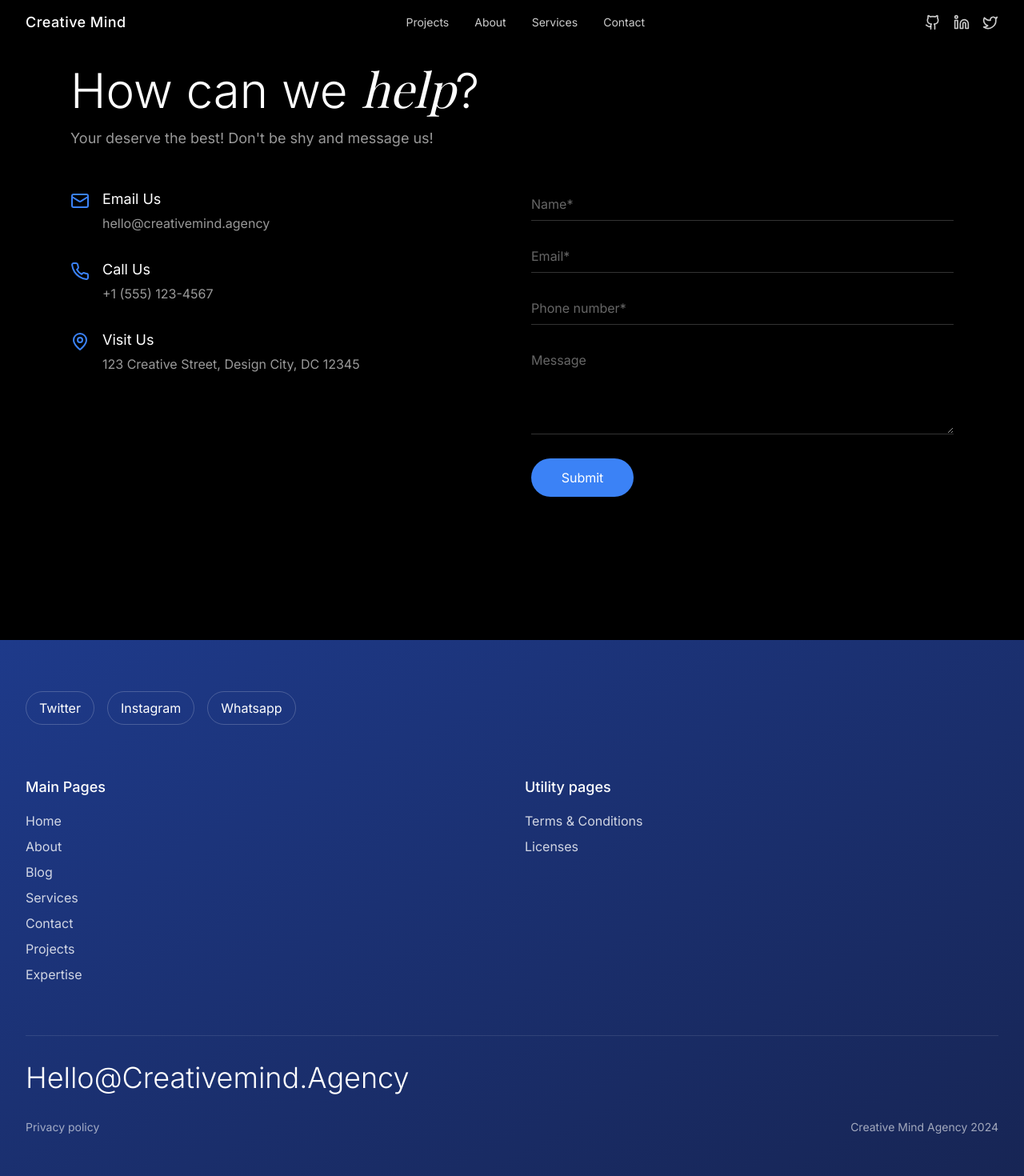
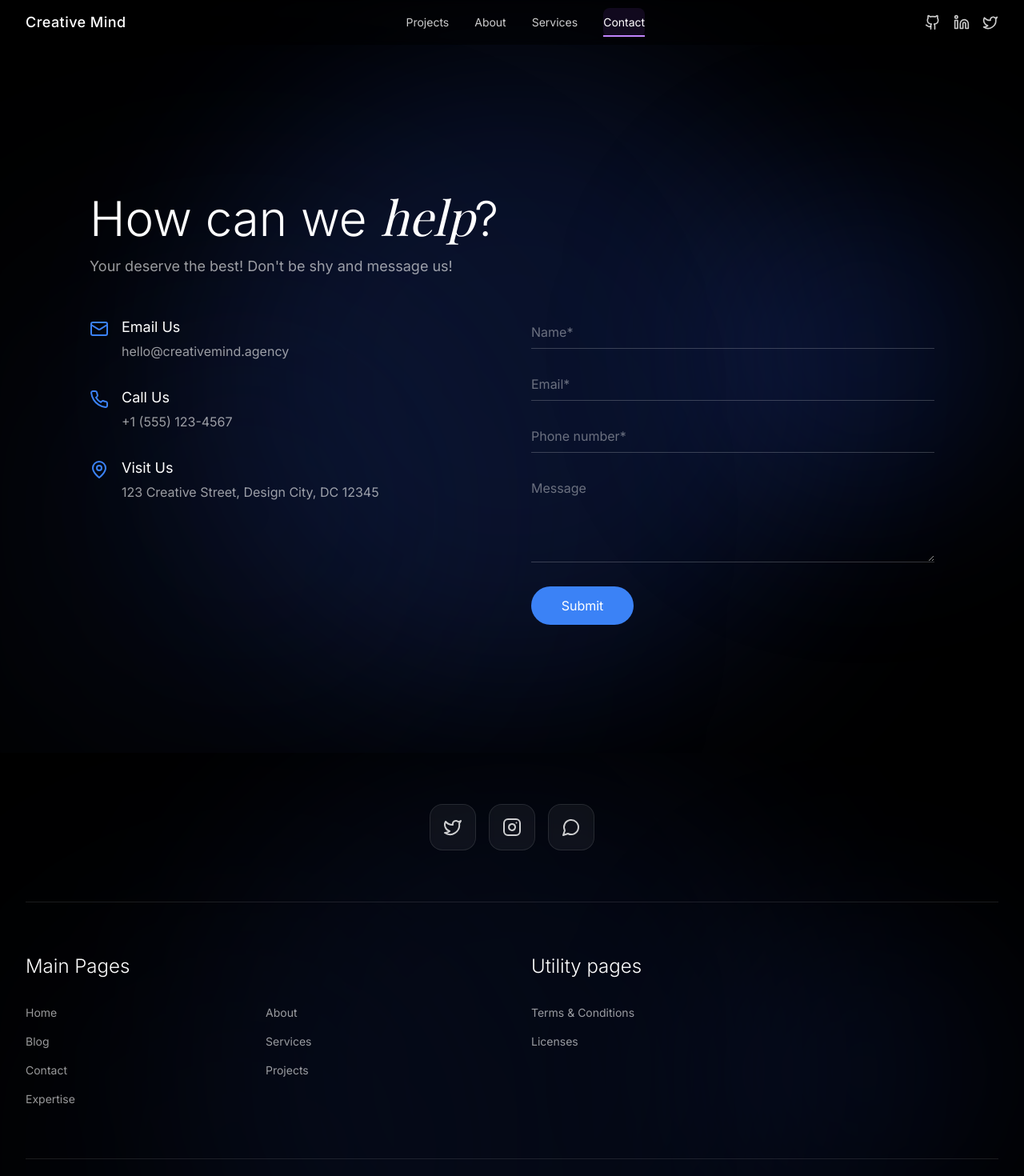
Before and after one commit to NiphoMathibela/agency-web, a React (Vite) app: page /contact in a window 1280 px wide. Shown: the top 1470 px of the page at 80% size. Built offline with nearby package versions, Linux system fonts and the light colour scheme; a web font is replaced by a local one.

Commit message:
UI Theme updates

```diff
--- a/src/App.tsx
+++ b/src/App.tsx
@@ -1,7 +1,6 @@
 import { BrowserRouter as Router, Routes, Route } from 'react-router-dom';
 import Navbar from './components/layout/Navbar';
 import Hero from './components/home/Hero';
-import Partners from './components/sections/Partners';
 import Experience from './components/sections/Experience';
 import Projects from './components/sections/Projects';
 import Services from './components/pages/Services';
--- a/src/components/layout/Footer.tsx
+++ b/src/components/layout/Footer.tsx
@@ -1,5 +1,7 @@
 import React from 'react';
 import { Link } from 'react-router-dom';
+import { Twitter, Instagram, MessageCircle } from 'lucide-react';
+import BlueHue from '../ui/BlueHue';
 
 const Footer = () => {
   const mainPages = [
@@ -18,78 +20,99 @@ const Footer = () => {
   ];
 
   const socialLinks = [
-    { name: 'Twitter', href: 'https://twitter.com' },
-    { name: 'Instagram', href: 'https://instagram.com' },
-    { name: 'Whatsapp', href: 'https://whatsapp.com' },
+    {
+      name: 'Twitter',
+      href: 'https://twitter.com',
+      Icon: Twitter
+    },
+    {
+      name: 'Instagram',
+      href: 'https://instagram.com',
+      Icon: Instagram
+    },
+    {
+      name: 'Whatsapp',
+      href: 'https://whatsapp.com',
+      Icon: MessageCircle
+    },
   ];
 
   const currentYear = new Date().getFullYear();
 
   return (
-    <footer className="bg-gradient-to-br from-blue-900 to-blue-950 text-white py-16">
-      <div className="max-w-7xl mx-auto px-4 sm:px-6 lg:px-8">
+    <footer className="bg-black relative overflow-hidden">
+      <BlueHue variant="intense" className="opacity-50" />
+      <div className="max-w-7xl mx-auto px-4 sm:px-6 lg:px-8 relative z-10">
         {/* Social Links */}
-        <div className="flex gap-4 mb-16">
-          {socialLinks.map((link) => (
+        <div className="py-16 border-b border-white/10">
+          <div className="flex flex-wrap gap-4 justify-center">
+            {socialLinks.map(({ name, href, Icon }) => (
               <a
-              key={link.name}
-              href={link.href}
+                key={name}
+                href={href}
                 target="_blank"
                 rel="noopener noreferrer"
-              className="px-4 py-2 border border-white/20 rounded-full hover:bg-white/10 transition-colors duration-300"
+                className="p-4 rounded-2xl backdrop-blur-sm bg-white/5 border border-white/10
+                         transition-all duration-300 hover:bg-white/10 hover:border-white/20 group"
+                aria-label={name}
               >
-              {link.name}
+                <Icon className="h-6 w-6 text-white/80 group-hover:text-blue-400 group-hover:scale-110 transition-all duration-300" />
               </a>
             ))}
           </div>
+        </div>
 
         {/* Navigation Links */}
-        <div className="grid grid-cols-1 md:grid-cols-2 gap-8 mb-16">
-          <div>
-            <h3 className="text-lg font-medium mb-4">Main Pages</h3>
-            <ul className="space-y-2">
+        <div className="py-16 grid grid-cols-1 md:grid-cols-2 gap-12">
+          <div className="space-y-8">
+            <h3 className="text-2xl font-light text-white mb-6">Main Pages</h3>
+            <div className="grid grid-cols-2 gap-4">
               {mainPages.map((page) => (
-                <li key={page.name}>
                 <Link
+                  key={page.name}
                   to={page.href}
-                    className="text-white/80 hover:text-white transition-colors duration-300"
+                  className="text-white/60 hover:text-blue-400 transition-colors duration-300 text-sm"
                 >
                   {page.name}
                 </Link>
-                </li>
               ))}
-            </ul>
             </div>
-          <div>
-            <h3 className="text-lg font-medium mb-4">Utility pages</h3>
-            <ul className="space-y-2">
+          </div>
+          <div className="space-y-8">
+            <h3 className="text-2xl font-light text-white mb-6">Utility pages</h3>
+            <div className="space-y-4">
               {utilityPages.map((page) => (
-                <li key={page.name}>
                 <Link
+                  key={page.name}
                   to={page.href}
-                    className="text-white/80 hover:text-white transition-colors duration-300"
+                  className="text-white/60 hover:text-blue-400 transition-colors duration-300 block text-sm"
                 >
                   {page.name}
                 </Link>
-                </li>
               ))}
-            </ul>
+            </div>
           </div>
         </div>
 
         {/* Email and Copyright */}
-        <div className="border-t border-white/10 pt-8">
+        <div className="py-16 border-t border-white/10">
           <a
             href="mailto:Hello@Creativemind.Agency"
-            className="text-4xl font-light hover:text-white/80 transition-colors duration-300 block mb-8"
+            className="block text-center text-4xl font-light text-white hover:text-blue-400 transition-colors duration-300 mb-8
+                     backdrop-blur-sm rounded-2xl p-8 bg-white/5 border border-white/10 hover:bg-white/10 hover:border-white/20"
           >
             Hello@Creativemind.Agency
           </a>
-          <div className="flex justify-between items-center text-white/60 text-sm">
-            <Link to="/privacy-policy" className="hover:text-white transition-colors duration-300">
+          <div className="flex flex-col md:flex-row justify-between items-center gap-4 text-white/40 text-sm">
+            <Link
+              to="/privacy-policy"
+              className="hover:text-blue-400 transition-colors duration-300 order-2 md:order-1"
+            >
               Privacy policy
             </Link>
-            <p>Creative Mind Agency {currentYear}</p>
+            <p className="order-1 md:order-2">
+              {currentYear} Creative Mind Agency. All rights reserved.
+            </p>
           </div>
         </div>
       </div>
--- a/src/components/layout/Navbar.tsx
+++ b/src/components/layout/Navbar.tsx
@@ -1,9 +1,11 @@
 import React, { useState, useEffect } from 'react';
+import { Link, useLocation } from 'react-router-dom';
 import { Menu, X, Github, Linkedin, Twitter } from 'lucide-react';
 
 const Navbar = () => {
   const [isOpen, setIsOpen] = useState(false);
   const [scrolled, setScrolled] = useState(false);
+  const location = useLocation();
 
   useEffect(() => {
     const handleScroll = () => {
@@ -13,12 +15,30 @@ const Navbar = () => {
     return () => window.removeEventListener('scroll', handleScroll);
   }, []);
 
-  const navItems = ['Projects', 'About', 'Services', 'Contact'];
+  // Close mobile menu when route changes
+  useEffect(() => {
+    setIsOpen(false);
+  }, [location]);
+
+  const navItems = [
+    { name: 'Projects', path: '/projects' },
+    { name: 'About', path: '/about' },
+    { name: 'Services', path: '/services' },
+    { name: 'Contact', path: '/contact' }
+  ];
+
   const socialLinks = [
     { Icon: Github, href: 'https://github.com', label: 'GitHub' },
     { Icon: Linkedin, href: 'https://linkedin.com', label: 'LinkedIn' },
     { Icon: Twitter, href: 'https://twitter.com', label: 'Twitter' },
   ];
+
+  const isActivePath = (path: string) => {
+    if (path === '/') {
+      return location.pathname === '/';
+    }
+    return location.pathname === path;
+  };
 
   return (
     <nav className={`fixed top-0 w-full z-50 transition-all duration-300 ${
@@ -26,22 +46,33 @@ const Navbar = () => {
     }`}>
       <div className="max-w-7xl mx-auto px-4 sm:px-6 lg:px-8">
         <div className="flex justify-between items-center h-14">
-          <div className="text-white text-lg font-medium tracking-wide transition-all duration-300 hover:text-purple-400 cursor-pointer">
+          <Link
+            to="/"
+            className="text-white text-lg font-medium tracking-wide transition-all duration-300 hover:text-purple-400 cursor-pointer"
+          >
             Creative Mind
-          </div>
+          </Link>
 
           {/* Desktop Navigation */}
           <div className="hidden md:flex space-x-8">
             {navItems.map((item) => (
-              <a
-                key={item}
-                href={`#${item.toLowerCase()}`}
-                className="relative text-white/80 hover:text-white text-sm transition-all duration-300 group py-2"
+              <Link
+                key={item.name}
+                to={item.path}
+                className={`relative text-sm transition-all duration-300 group py-2
+                  ${isActivePath(item.path)
+                    ? 'text-white'
+                    : 'text-white/80 hover:text-white'
+                  }`}
               >
-                <span className="relative z-10">{item}</span>
-                <span className="absolute inset-0 bg-purple-500/10 rounded-lg scale-0 group-hover:scale-100 transition-transform duration-300 ease-out" />
-                <span className="absolute bottom-0 left-0 h-[2px] w-0 bg-purple-400 group-hover:w-full transition-all duration-300 ease-out" />
-              </a>
+                <span className="relative z-10">{item.name}</span>
+                <span className={`absolute inset-0 bg-purple-500/10 rounded-lg scale-0 group-hover:scale-100 transition-transform duration-300 ease-out
+                  ${isActivePath(item.path) ? 'scale-100' : ''}`}
+                />
+                <span className={`absolute bottom-0 left-0 h-[2px] bg-purple-400 transition-all duration-300 ease-out
+                  ${isActivePath(item.path) ? 'w-full' : 'w-0 group-hover:w-full'}`}
+                />
+              </Link>
             ))}
           </div>
 
@@ -84,14 +115,17 @@ const Navbar = () => {
         >
           <div className="px-2 pt-2 pb-3 space-y-1">
             {navItems.map((item) => (
-              <a
-                key={item}
-                href={`#${item.toLowerCase()}`}
-                className="block text-white/80 hover:text-white hover:bg-purple-500/10 px-3 py-2 rounded-md text-base transition-all duration-300"
-                onClick={() => setIsOpen(false)}
+              <Link
+                key={item.name}
+                to={item.path}
+                className={`block px-3 py-2 rounded-md text-base transition-all duration-300
+                  ${isActivePath(item.path)
+                    ? 'text-white bg-purple-500/20'
+                    : 'text-white/80 hover:text-white hover:bg-purple-500/10'
+                  }`}
               >
-                {item}
-              </a>
+                {item.name}
+              </Link>
             ))}
           </div>
           {/* Social Icons - Mobile */}
--- a/src/components/pages/About.tsx
+++ b/src/components/pages/About.tsx
@@ -1,6 +1,7 @@
 import React from 'react';
 import { motion } from 'framer-motion';
 import { Users, Award, Clock } from 'lucide-react';
+import BlueHue from '../ui/BlueHue';
 
 const teamMembers = [
   {
@@ -22,12 +23,13 @@ const teamMembers = [
 
 const About = () => {
   return (
-    <div className="min-h-screen bg-black">
+    <div className="min-h-screen bg-black pt-20 relative overflow-hidden">
+      <BlueHue variant="default" />
       <motion.div
         initial={{ opacity: 0 }}
         animate={{ opacity: 1 }}
         transition={{ duration: 0.6 }}
-        className="max-w-6xl mx-auto px-6 py-20"
+        className="max-w-6xl mx-auto px-6 py-20 relative z-10"
       >
         <div className="text-center mb-16">
           <motion.h1
--- a/src/components/pages/Contact.tsx
+++ b/src/components/pages/Contact.tsx
@@ -1,6 +1,7 @@
 import React, { useState } from 'react';
 import { motion } from 'framer-motion';
 import { Mail, Phone, MapPin } from 'lucide-react';
+import BlueHue from '../ui/BlueHue';
 
 const Contact = () => {
   const [formState, setFormState] = useState({
@@ -16,7 +17,9 @@ const Contact = () => {
   };
 
   return (
-    <div className="min-h-screen bg-black">
+    <div className="min-h-screen bg-black pt-20 relative overflow-hidden">
+      <BlueHue variant="intense" />
+      <div className="max-w-6xl mx-auto px-6 py-20 relative z-10">
         <motion.div
           initial={{ opacity: 0 }}
           animate={{ opacity: 1 }}
@@ -132,6 +135,7 @@ const Contact = () => {
           </div>
         </motion.div>
       </div>
+    </div>
   );
 };
 
--- a/src/components/pages/Services.tsx
+++ b/src/components/pages/Services.tsx
@@ -1,6 +1,7 @@
 import React from 'react';
 import { motion } from 'framer-motion';
 import { Globe, Code, Video, Search } from 'lucide-react';
+import BlueHue from '../ui/BlueHue';
 
 const services = [
   {
@@ -31,12 +32,13 @@ const services = [
 
 const Services = () => {
   return (
-    <div className="min-h-screen bg-black">
+    <div className="min-h-screen bg-black pt-20 relative overflow-hidden">
+      <BlueHue variant="default" />
+      <div className="max-w-6xl mx-auto px-6 py-20 relative z-10">
         <motion.div
           initial={{ opacity: 0 }}
           animate={{ opacity: 1 }}
           transition={{ duration: 0.6 }}
-        className="max-w-6xl mx-auto px-6 py-20"
         >
           <motion.h1
             initial={{ y: 20, opacity: 0 }}
@@ -77,6 +79,7 @@ const Services = () => {
           </div>
         </motion.div>
       </div>
+    </div>
   );
 };
 
--- a/src/components/sections/Experience.tsx
+++ b/src/components/sections/Experience.tsx
@@ -1,22 +1,67 @@
+import React from 'react';
+import BlueHue from '../ui/BlueHue';
+import { Users, Award, Clock, Zap } from 'lucide-react';
+
 const stats = [
-  { number: '200+', label: 'Projects completed' },
-  { number: '80+', label: 'Happy clients' },
-  { number: '7+', label: 'Years of experience' },
-  { number: '10+', label: 'Industry awards' }
+  {
+    number: '200+',
+    label: 'Projects completed',
+    icon: <Clock className="h-8 w-8" />,
+    description: 'Successfully delivered projects across various industries'
+  },
+  {
+    number: '80+',
+    label: 'Happy clients',
+    icon: <Users className="h-8 w-8" />,
+    description: 'Satisfied clients worldwide trust our expertise'
+  },
+  {
+    number: '10+',
+    label: 'Years experience',
+    icon: <Award className="h-8 w-8" />,
+    description: 'Decade of excellence in digital solutions'
+  },
+  {
+    number: '24/7',
+    label: 'Support',
+    icon: <Zap className="h-8 w-8" />,
+    description: 'Round-the-clock dedicated support team'
+  }
 ];
 
 const Experience = () => {
   return (
-    <section className="py-20 bg-black">
-      <div className="max-w-6xl mx-auto px-6">
-        <h2 className="text-5xl text-white mb-4">
-          Years of <span className="">experience</span>
-        </h2>
-        <div className="grid grid-cols-2 md:grid-cols-4 gap-8 mt-12">
+    <section className="py-20 bg-black relative overflow-hidden">
+      <BlueHue variant="subtle" />
+      <div className="max-w-6xl mx-auto px-6 relative z-10">
+        <div className="text-center mb-16">
+          <h2 className="text-5xl text-white mb-4">
+            Years of <span className="font-serif italic">experience</span>
+          </h2>
+          <p className="text-white/60 text-lg max-w-2xl mx-auto">
+            Delivering exceptional digital solutions with a proven track record of success and innovation
+          </p>
+        </div>
+
+        <div className="grid grid-cols-1 md:grid-cols-2 lg:grid-cols-4 gap-8">
           {stats.map((stat, index) => (
-            <div key={index} className="text-center">
-              <div className="text-4xl font-light text-blue-500 mb-2">{stat.number}</div>
-              <div className="text-sm text-white/60">{stat.label}</div>
+            <div
+              key={index}
+              className="group p-6 rounded-2xl backdrop-blur-sm bg-white/5 border border-white/10
+                        transition-all duration-300 hover:bg-white/10 hover:border-white/20"
+            >
+              <div className="text-blue-500 mb-4 transition-all duration-300 group-hover:text-blue-400 group-hover:scale-110 transform">
+                {stat.icon}
+              </div>
+              <h3 className="text-4xl text-white mb-2 font-light">
+                {stat.number}
+              </h3>
+              <h4 className="text-lg text-white/80 mb-2 transition-colors duration-300 group-hover:text-blue-400">
+                {stat.label}
+              </h4>
+              <p className="text-white/60 text-sm leading-relaxed transition-colors duration-300 group-hover:text-white/80">
+                {stat.description}
+              </p>
             </div>
           ))}
         </div>
--- a/src/components/sections/Services.tsx
+++ b/src/components/sections/Services.tsx
@@ -26,19 +26,32 @@ const services = [
 
 const ServicesSec = () => {
   return (
-    <section className="py-20 bg-black">
-      <div className="max-w-6xl mx-auto px-6">
+    <section className="py-20 bg-black relative overflow-hidden">
+      {/* Blue circular hue */}
+      <div className="absolute top-1/2 left-1/2 -translate-x-1/2 -translate-y-1/2 w-[800px] h-[800px] rounded-full bg-blue-900/20 blur-[100px] pointer-events-none" />
+      <div className="absolute top-1/4 right-0 w-[400px] h-[400px] rounded-full bg-blue-800/10 blur-[80px] pointer-events-none" />
+      <div className="absolute bottom-0 left-0 w-[600px] h-[600px] rounded-full bg-blue-950/20 blur-[120px] pointer-events-none" />
+
+      <div className="max-w-6xl mx-auto px-6 relative z-10">
         <h2 className="text-5xl text-white mb-12">
           We offer a <span className="italic font-serif">variety</span> of different digital services
         </h2>
         <div className="grid grid-cols-1 md:grid-cols-2 lg:grid-cols-4 gap-8">
           {services.map((service, index) => (
-            <div key={index} className="group cursor-pointer">
-              <div className="text-blue-500 mb-4 group-hover:text-blue-400 transition-colors">
+            <div
+              key={index}
+              className="group cursor-pointer p-6 rounded-2xl backdrop-blur-sm bg-white/5 border border-white/10
+                        transition-all duration-300 hover:bg-white/10 hover:border-white/20"
+            >
+              <div className="text-blue-500 mb-4 transition-all duration-300 group-hover:text-blue-400 group-hover:scale-110 transform">
                 {service.icon}
               </div>
-              <h3 className="text-2xl text-white mb-2">{service.title}</h3>
-              <p className="text-white/60 text-sm">{service.description}</p>
+              <h3 className="text-2xl text-white mb-2 transition-colors duration-300 group-hover:text-blue-400">
+                {service.title}
+              </h3>
+              <p className="text-white/60 text-sm leading-relaxed transition-colors duration-300 group-hover:text-white/80">
+                {service.description}
+              </p>
             </div>
           ))}
         </div>
--- /dev/null
+++ b/src/components/ui/BlueHue.tsx
@@ -0,0 +1,49 @@
+import React from 'react';
+
+interface BlueHueProps {
+  variant?: 'default' | 'intense' | 'subtle';
+  className?: string;
+}
+
+const BlueHue: React.FC<BlueHueProps> = ({ variant = 'default', className = '' }) => {
+  const getVariantClasses = () => {
+    switch (variant) {
+      case 'intense':
+        return {
+          primary: 'bg-blue-900/30 blur-[120px]',
+          secondary: 'bg-blue-800/20 blur-[100px]',
+          tertiary: 'bg-blue-950/25 blur-[140px]'
+        };
+      case 'subtle':
+        return {
+          primary: 'bg-blue-900/10 blur-[80px]',
+          secondary: 'bg-blue-800/5 blur-[60px]',
+          tertiary: 'bg-blue-950/15 blur-[100px]'
+        };
+      default:
+        return {
+          primary: 'bg-blue-900/20 blur-[100px]',
+          secondary: 'bg-blue-800/10 blur-[80px]',
+          tertiary: 'bg-blue-950/20 blur-[120px]'
+        };
+    }
+  };
+
+  const classes = getVariantClasses();
+
+  return (
+    <div className={`absolute inset-0 pointer-events-none overflow-hidden ${className}`}>
+      <div
+        className={`absolute top-1/2 left-1/2 -translate-x-1/2 -translate-y-1/2 w-[800px] h-[800px] rounded-full ${classes.primary}`}
+      />
+      <div
+        className={`absolute top-1/4 right-0 w-[400px] h-[400px] rounded-full ${classes.secondary}`}
+      />
+      <div
+        className={`absolute bottom-0 left-0 w-[600px] h-[600px] rounded-full ${classes.tertiary}`}
+      />
+    </div>
+  );
+};
+
+export default BlueHue;
```
Also changed, not shown: src/components/sections/Projects.tsx (+64 -26 lines). Lines whose indentation alone changed are shown as unchanged.
